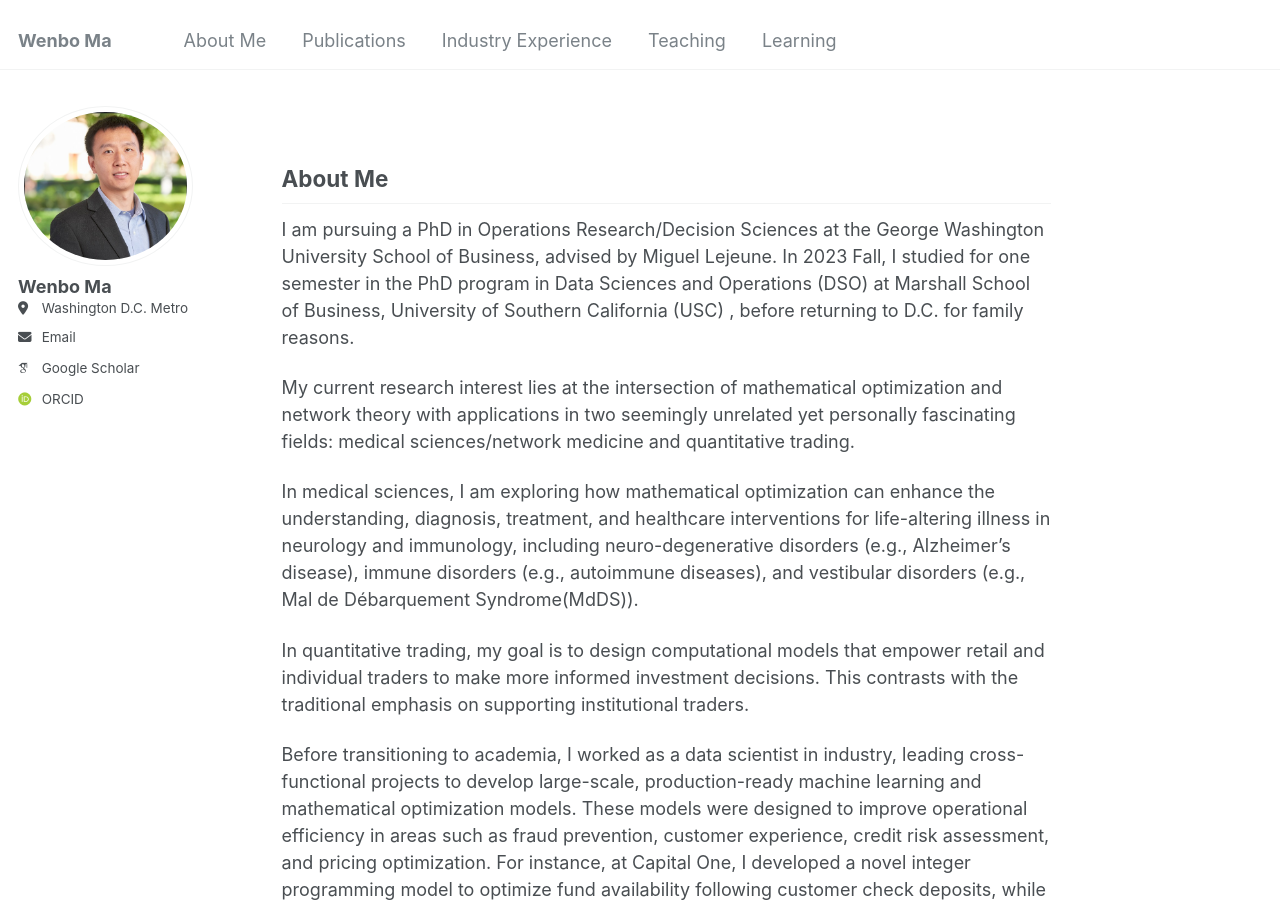
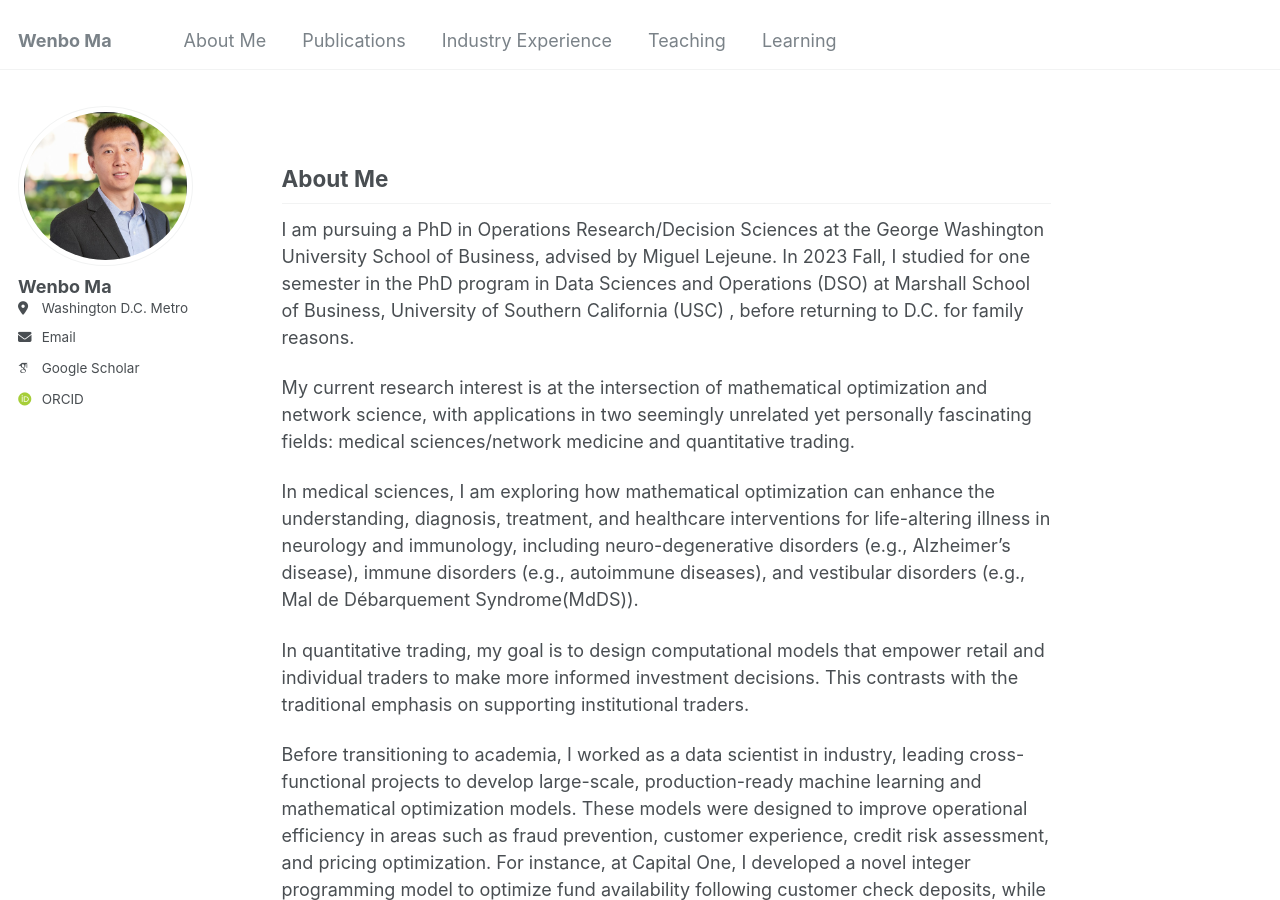
Before and after one commit to wenbo5565/wenbo5565.github.io, a Jekyll site: the page built from _pages/about.md, in a window 1280 px wide and 900 px high. Built offline with Jekyll 4.4.1, drawn with Linux system fonts in a browser that asks for light colours; some web fonts are replaced.

Commit message:
Update about.md

```diff
--- a/_pages/about.md
+++ b/_pages/about.md
@@ -11,7 +11,7 @@ redirect_from:
 
 I am pursuing a PhD in Operations Research/Decision Sciences at the George Washington University School of Business, advised by Miguel Lejeune. In 2023 Fall, I studied for one semester in the PhD program in Data Sciences and Operations (DSO) at Marshall School of Business, University of Southern California (USC) , before returning to D.C. for family reasons.
 
-My current research interest lies at the intersection of mathematical optimization and network theory with applications in two seemingly unrelated yet personally fascinating fields: medical sciences/network medicine and quantitative trading.
+My current research interest is at the intersection of mathematical optimization and network science, with applications in two seemingly unrelated yet personally fascinating fields: medical sciences/network medicine and quantitative trading.
 
 In medical sciences, I am exploring how mathematical optimization can enhance the understanding, diagnosis, treatment, and healthcare interventions for life-altering illness in neurology and immunology, including neuro-degenerative disorders (e.g., Alzheimer's disease), immune disorders (e.g., autoimmune diseases), and vestibular disorders (e.g., Mal de Débarquement Syndrome(MdDS)).
 
```
